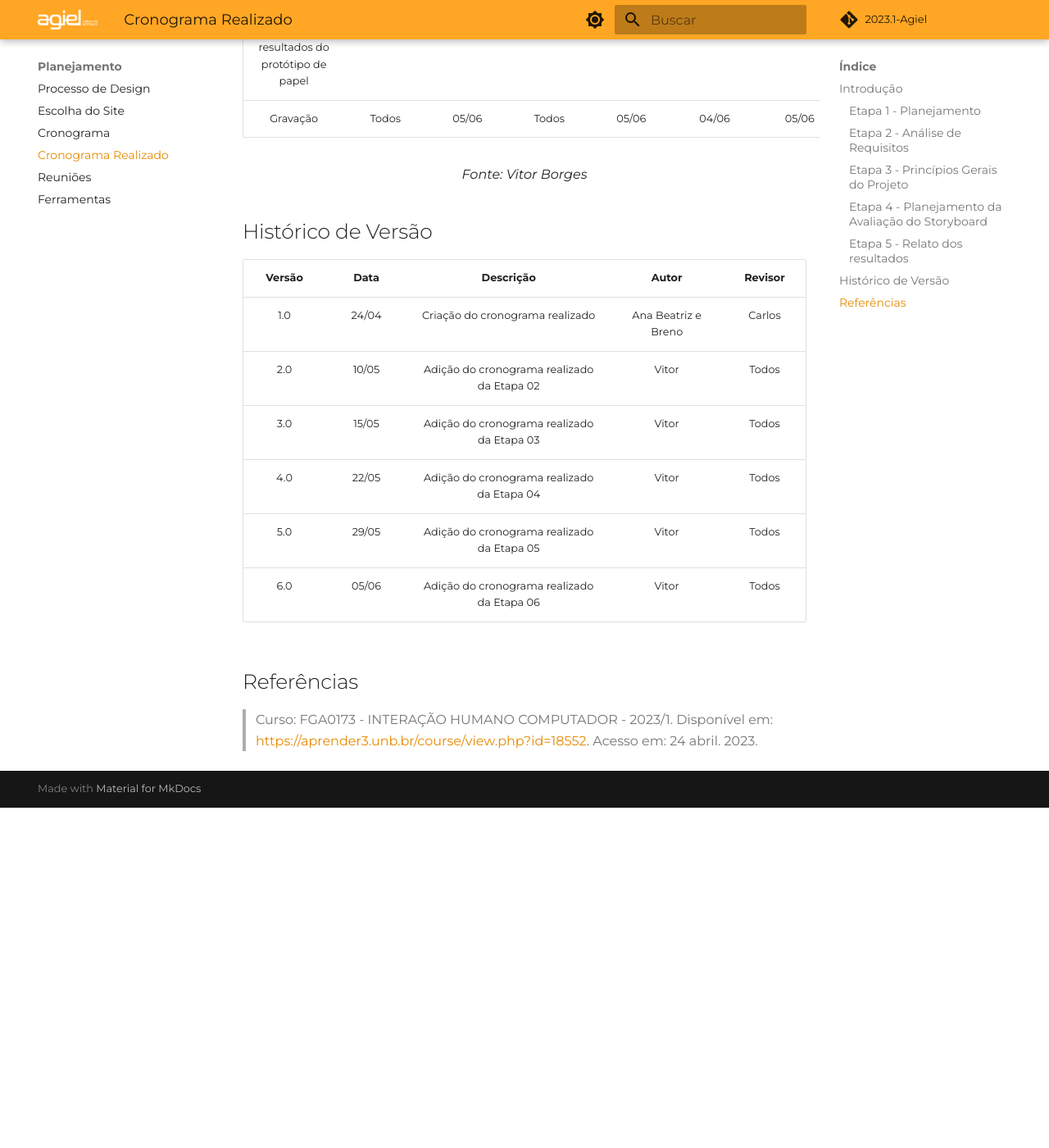
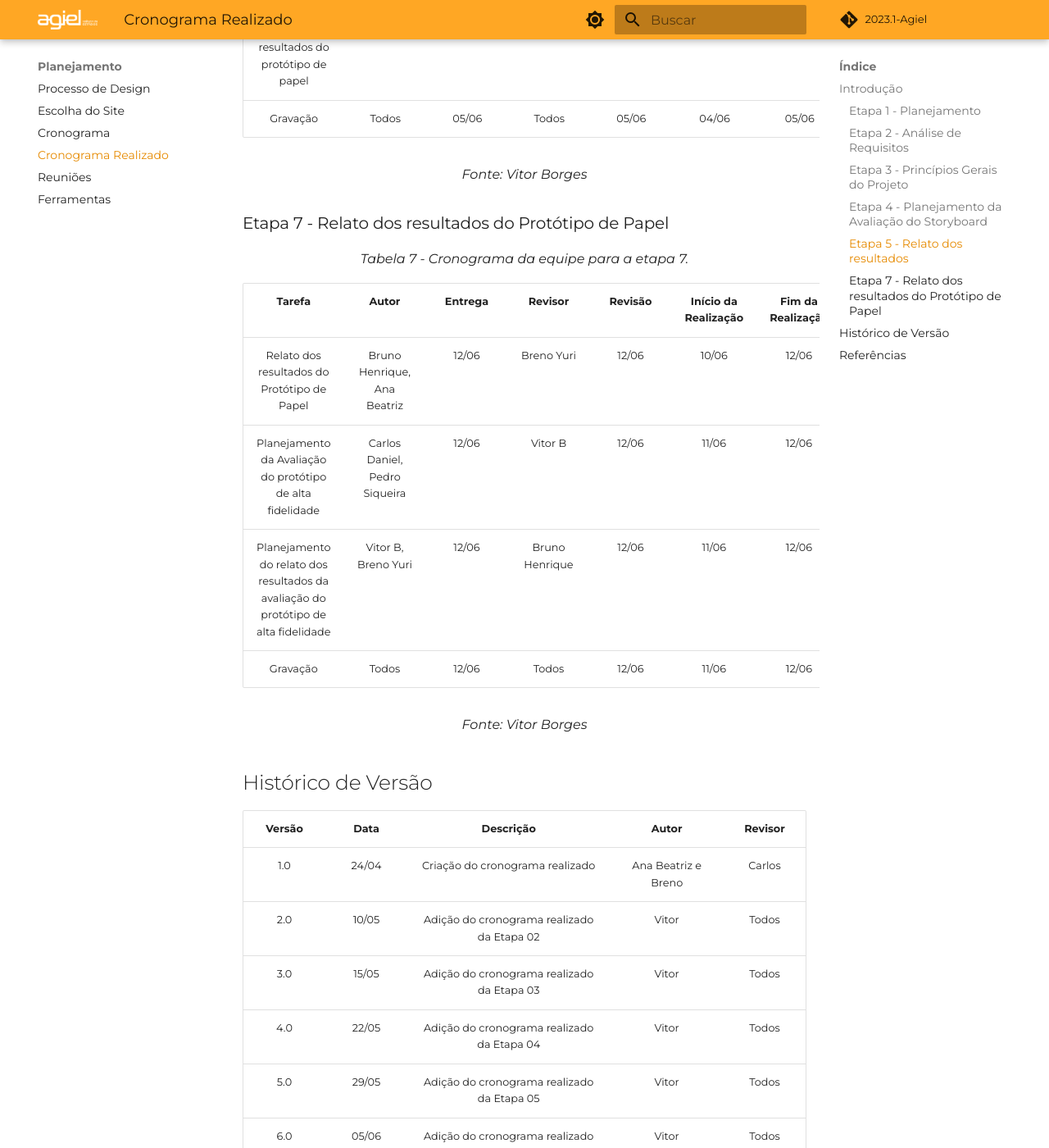
Before and after one commit to Interacao-Humano-Computador/2023.1-Agiel, an MkDocs documentation site: the page built from docs/planejamento/cronograma_realizado.md, in a window 1280 px wide and 1400 px high, scrolled down 5974 px. Shown: the whole window at 82% size. Built offline with MkDocs 1.6.1 and Material for MkDocs 9.7.7, drawn with Linux system fonts in a browser that asks for light colours; some web fonts are replaced; comment, search, counter and statistics services are not loaded; before the commit the page ends 6959 px from its top, so only the background shows below that; some of the changed text lies outside the part shown.

Commit message:
docs: adição do cronograma realizado da Etapa 07

```diff
--- a/docs/planejamento/cronograma_realizado.md
+++ b/docs/planejamento/cronograma_realizado.md
@@ -105,6 +105,19 @@ O cronograma realizado é um documento que descreve as atividades que foram exec
 
 <figcaption align="center">Fonte: Vitor Borges</figcaption>
 
+### Etapa 7 - Relato dos resultados do Protótipo de Papel
+
+<figcaption align="center">Tabela 7 - Cronograma da equipe para a etapa 7.</figcaption>
+
+|                                       Tarefa                                       |             Autor             | Entrega |    Revisor     | Revisão | Início da Realização | Fim da Realização |
+|:----------------------------------------------------------------------------------:|:-----------------------------:|:-------:|:--------------:|:-------:|:--------------------:|:-----------------:|
+|                    Relato dos resultados do Protótipo de Papel                     |  Bruno Henrique, Ana Beatriz  |  12/06  |   Breno Yuri   |  12/06  |        10/06         |       12/06       |
+|             Planejamento da Avaliação do protótipo de alta fidelidade              | Carlos Daniel, Pedro Siqueira |  12/06  |    Vitor B     |  12/06  |        11/06         |       12/06       |
+| Planejamento do relato dos resultados da avaliação do protótipo de alta fidelidade |      Vitor B, Breno Yuri      |  12/06  | Bruno Henrique |  12/06  |        11/06         |       12/06       |
+|        Gravação                                                                    |  Todos                        |  12/06  | Todos          |  12/06  |        11/06         |       12/06       |
+
+<figcaption align="center">Fonte: Vitor Borges</figcaption>
+
 ## Histórico de Versão
 
 | Versão | Data  |            Descrição              |     Autor      |    Revisor    |
@@ -115,6 +128,7 @@ O cronograma realizado é um documento que descreve as atividades que foram exec
 | 4.0   | 22/05 | Adição do cronograma realizado da Etapa 04 | Vitor | Todos |
 | 5.0 | 29/05 | Adição do cronograma realizado da Etapa 05 | Vitor | Todos |
 | 6.0 | 05/06 | Adição do cronograma realizado da Etapa 06 | Vitor | Todos |
+| 7.0 | 12/06 | Adição do cronograma realizado da Etapa 07 | Vitor | Todos |
 
 ## Referências
 
```
